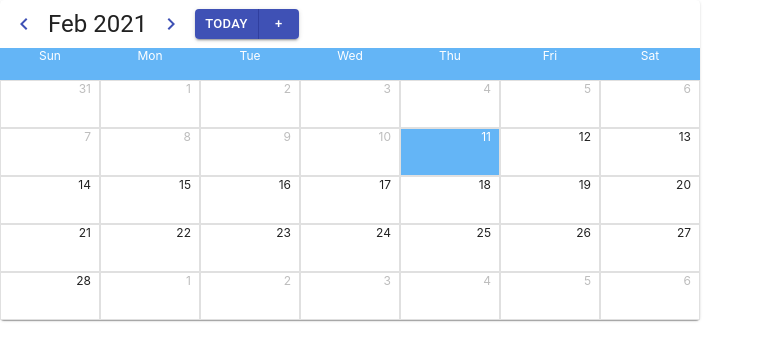
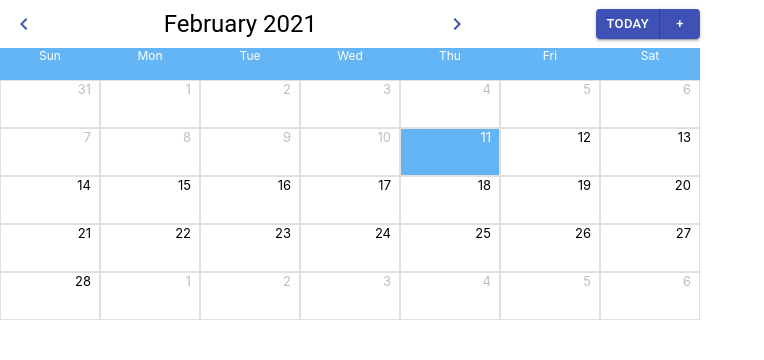
Before and after one commit to quddd/availability-calendar, a React (Create React App) app: page / in a window 1280 px wide. Shown: the top 360 px of the page, without its empty margins (0-764 px from the left). Built offline with nearby package versions, Linux system fonts and the light colour scheme.

Commit message:
Update Calendar.js

```diff
--- a/src/components/Calendar.js
+++ b/src/components/Calendar.js
@@ -27,7 +27,7 @@ const useStyles = makeStyles((theme) => ({
     height: theme.spacing(6),
     minWidth: 45,
     padding: theme.spacing(0, 1),
-    fontSize: theme.spacing(1.5),
+    fontSize: "calc(5px + 1vmin)",
     cursor: "pointer",
   },
   weekNames: {
@@ -98,13 +98,13 @@ function Calendar() {
   }
   return (
     <div>
-      <Paper className={classes.calendar}>
-        <Grid container spacing={0} alignItems='center'>
+      <div className={classes.calendar}>
+        <Grid container spacing={0} alignItems='center' justify='space-between'>
           <IconButton color='primary' onClick={prevMonth}>
             <NavigateBeforeIcon />
           </IconButton>
           <Typography component='h5' variant='h5'>
-            {format(currentDate, "MMM yyyy")}
+            {format(currentDate, "MMMM yyyy")}
           </Typography>
           <IconButton color='primary' onClick={nextMonth}>
             <NavigateNextIcon />
@@ -131,7 +131,7 @@ function Calendar() {
             ))}
           </Grid>
         ))}
-      </Paper>
+      </div>
     </div>
   );
 }
```
